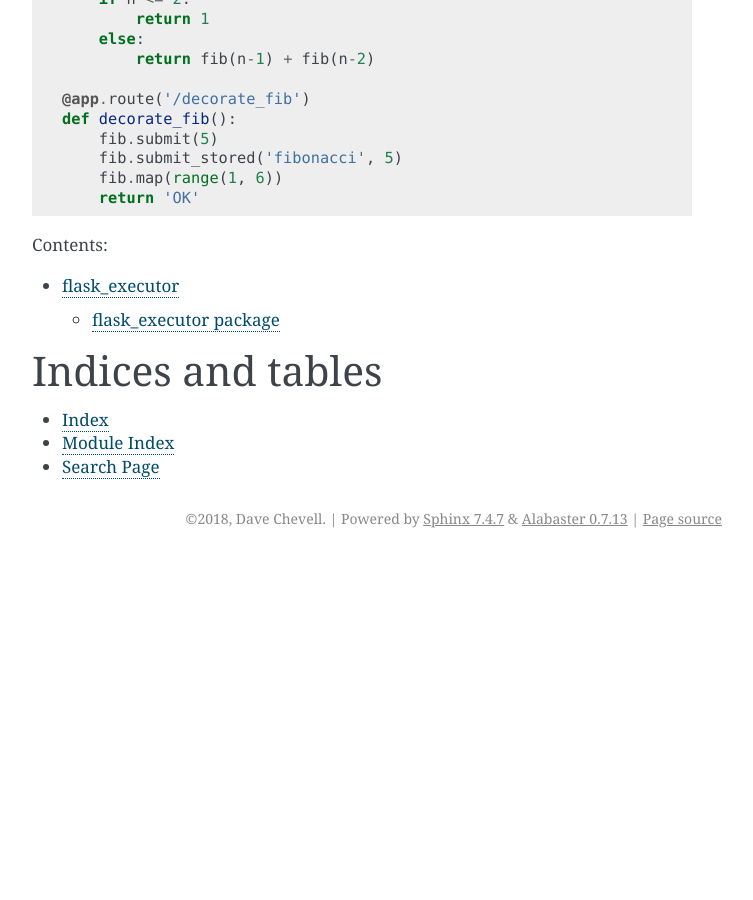
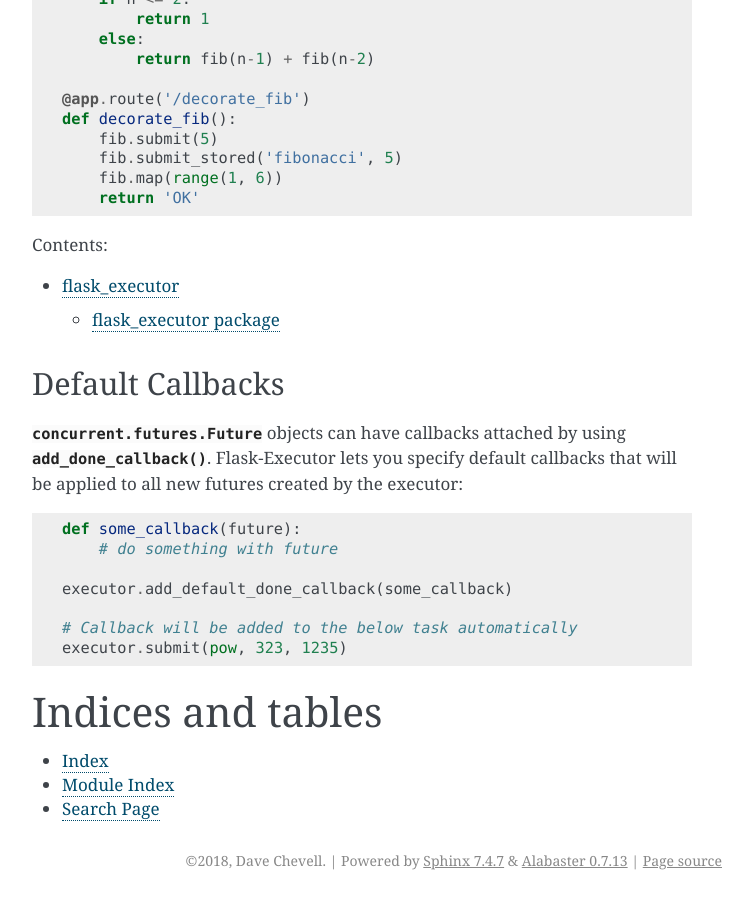
Before and after one commit to dchevell/flask-executor, a Sphinx documentation site: the page built from docs/index.rst, in a window 1280 px wide and 900 px high, scrolled down 2723 px. Shown: the whole window, without its empty margins (388-1141 px from the left). Built offline with Sphinx 7.4.7, drawn with Linux system fonts in a browser that asks for light colours; before the commit the page ends 3281 px from its top, so only the background shows below that.

Commit message:
Add tests and documentation

```diff
--- a/docs/index.rst
+++ b/docs/index.rst
@@ -148,6 +148,21 @@ Flask-Executor lets you decorate methods in the same style as distributed task q
    api/modules
 
 
+Default Callbacks
+-----------------
+
+:class:`concurrent.futures.Future` objects can have callbacks attached by using
+:meth:`~concurrent.futures.Future.add_done_callback`. Flask-Executor lets you specify default
+callbacks that will be applied to all new futures created by the executor::
+
+    def some_callback(future):
+        # do something with future
+
+    executor.add_default_done_callback(some_callback)
+
+    # Callback will be added to the below task automatically
+    executor.submit(pow, 323, 1235)
+
 
 Indices and tables
 ==================
```
Also changed, not shown: 1 other file.
